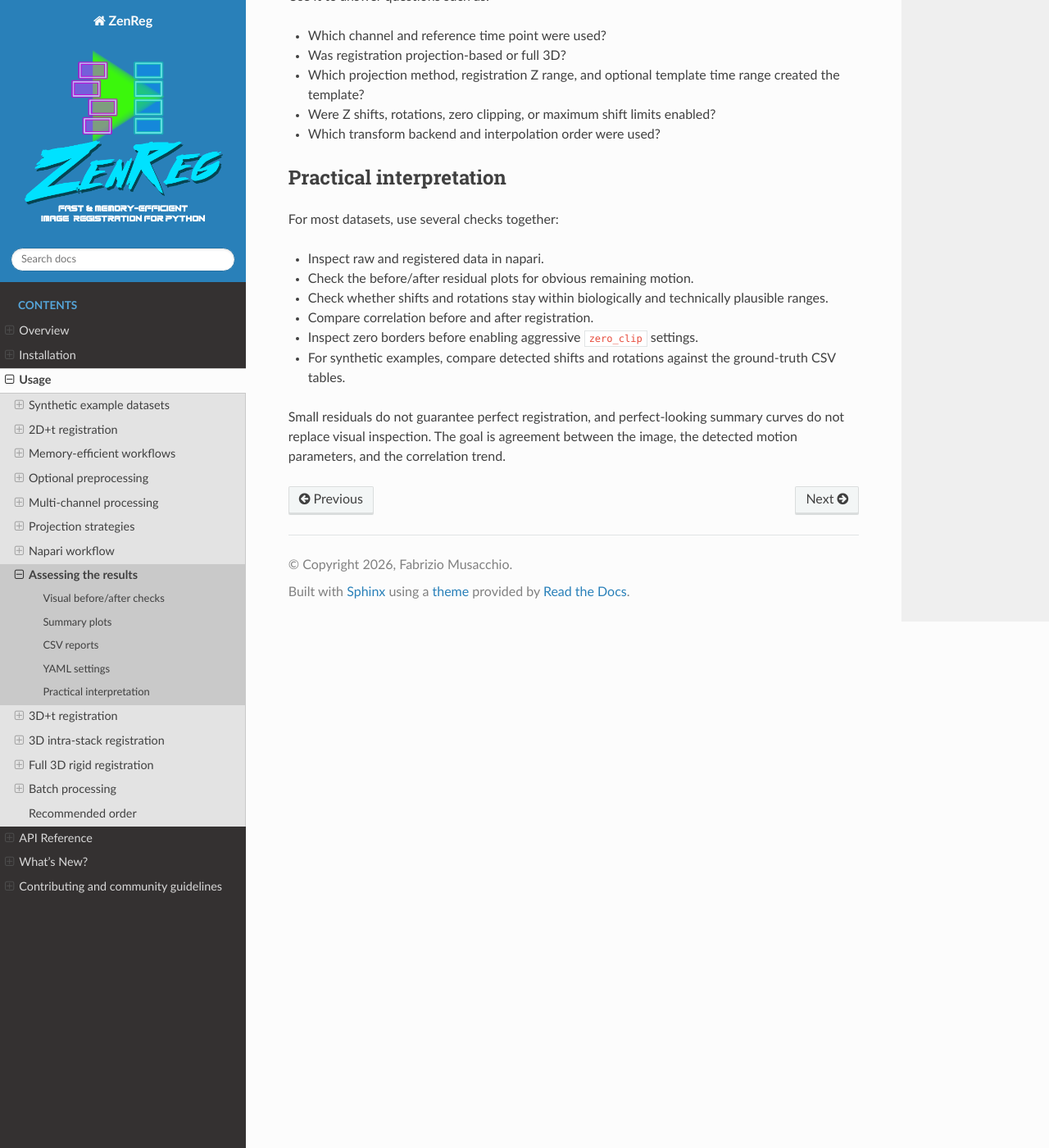
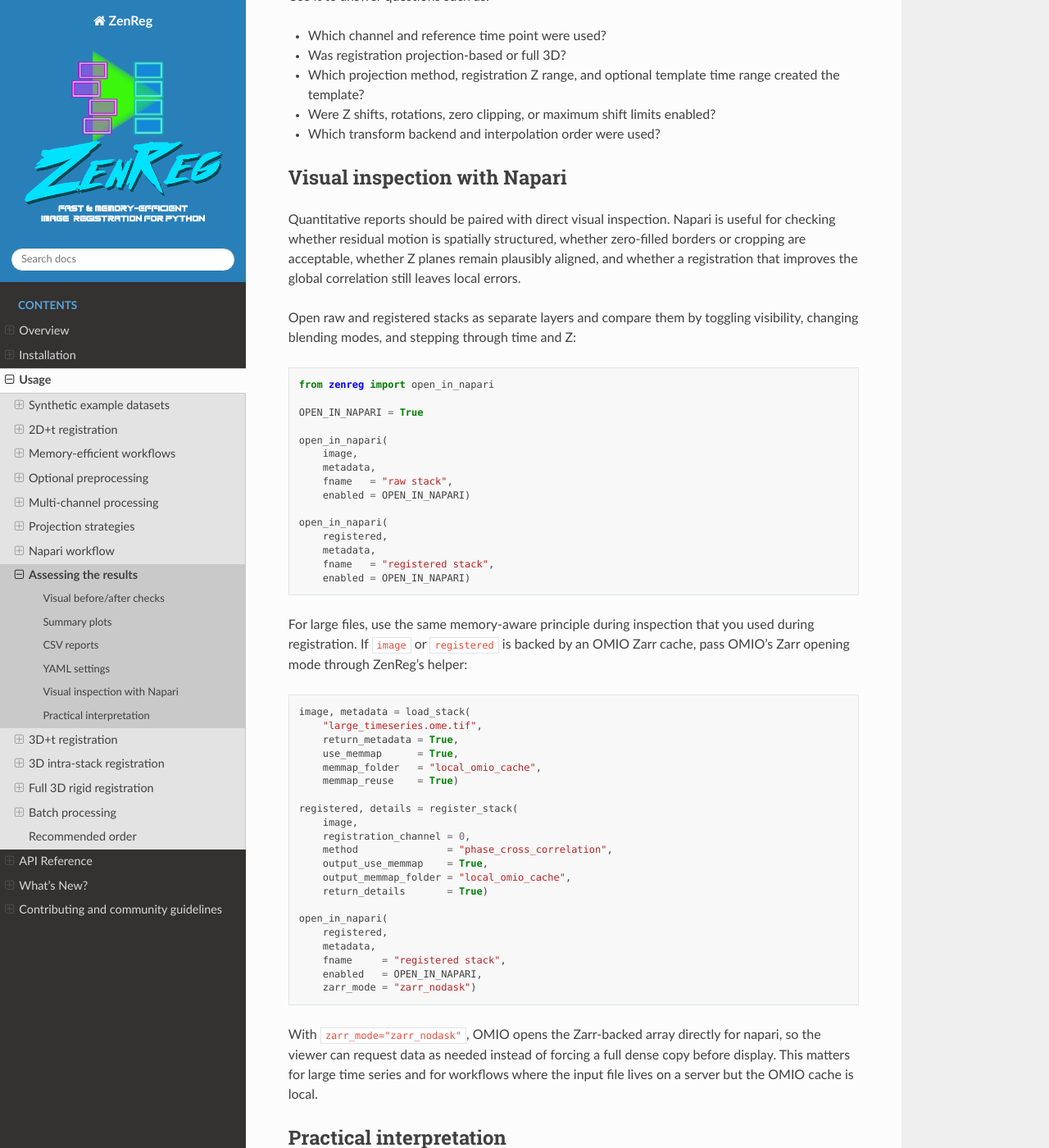
Before and after one commit to FabrizioMusacchio/ZenReg, a Sphinx documentation site: the page built from docs/source/usage_assessing_results.rst, in a window 1280 px wide and 1400 px high, scrolled down 4521 px. Shown: the whole window at 82% size. Built offline with Sphinx 7.4.7 and the Read the Docs theme 3.1.0, drawn with Linux system fonts in a browser that asks for light colours.

Commit message:
docs: enhance documentation for memory-efficient workflows and napari integration

```diff
--- a/docs/source/usage_assessing_results.rst
+++ b/docs/source/usage_assessing_results.rst
@@ -203,6 +203,69 @@ Use it to answer questions such as:
 - Were Z shifts, rotations, zero clipping, or maximum shift limits enabled?
 - Which transform backend and interpolation order were used?
 
+Visual inspection with Napari
+-----------------------------
+
+Quantitative reports should be paired with direct visual inspection. Napari is
+useful for checking whether residual motion is spatially structured, whether
+zero-filled borders or cropping are acceptable, whether Z planes remain
+plausibly aligned, and whether a registration that improves the global
+correlation still leaves local errors.
+
+Open raw and registered stacks as separate layers and compare them by toggling
+visibility, changing blending modes, and stepping through time and Z:
+
+.. code-block:: python
+
+   from zenreg import open_in_napari
+
+   OPEN_IN_NAPARI = True
+
+   open_in_napari(
+       image,
+       metadata,
+       fname   = "raw stack",
+       enabled = OPEN_IN_NAPARI)
+
+   open_in_napari(
+       registered,
+       metadata,
+       fname   = "registered stack",
+       enabled = OPEN_IN_NAPARI)
+
+For large files, use the same memory-aware principle during inspection that you
+used during registration. If ``image`` or ``registered`` is backed by an OMIO
+Zarr cache, pass OMIO's Zarr opening mode through ZenReg's helper:
+
+.. code-block:: python
+
+   image, metadata = load_stack(
+       "large_timeseries.ome.tif",
+       return_metadata = True,
+       use_memmap      = True,
+       memmap_folder   = "local_omio_cache",
+       memmap_reuse    = True)
+
+   registered, details = register_stack(
+       image,
+       registration_channel = 0,
+       method               = "phase_cross_correlation",
+       output_use_memmap    = True,
+       output_memmap_folder = "local_omio_cache",
+       return_details       = True)
+
+   open_in_napari(
+       registered,
+       metadata,
+       fname     = "registered stack",
+       enabled   = OPEN_IN_NAPARI,
+       zarr_mode = "zarr_nodask")
+
+With ``zarr_mode="zarr_nodask"``, OMIO opens the Zarr-backed array directly for
+napari, so the viewer can request data as needed instead of forcing a full
+dense copy before display. This matters for large time series and for workflows
+where the input file lives on a server but the OMIO cache is local.
+
 Practical interpretation
 ------------------------
 
```
Also changed, not shown: CHANGELOG.md (+8 -0 lines), docs/source/usage_memory_efficient.rst (+41 -0 lines), docs/source/usage_napari_workflow.rst (+23 -0 lines), 1 other file.
